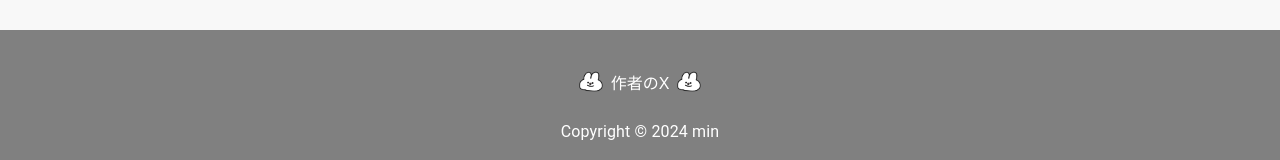
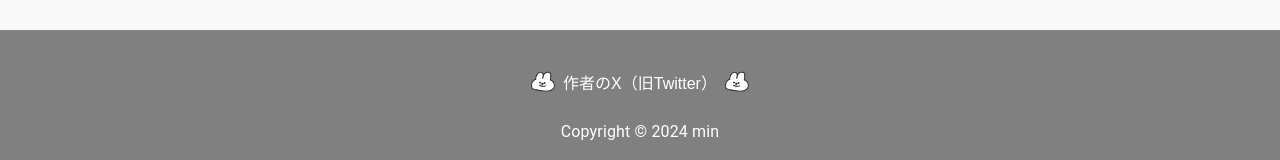
Before and after one commit to minmmmmin/aho, a React (Vite) app: page /inf in a window 1280 px wide. Shown: the part 669-829 px from the top of the page. Built offline with nearby package versions, Linux system fonts and the light colour scheme; a web font is replaced by a local one.

Commit message:
フッター変更

```diff
--- a/src/components/Footer.jsx
+++ b/src/components/Footer.jsx
@@ -20,7 +20,7 @@ export default function Footer() {
             target="_blank"
             sx={{ textDecoration: "none", fontSize: "16px" }}
           >
-            作者のX
+            作者のX（旧Twitter）
           </Link>
 
           {/* 右側の画像 */}
```
